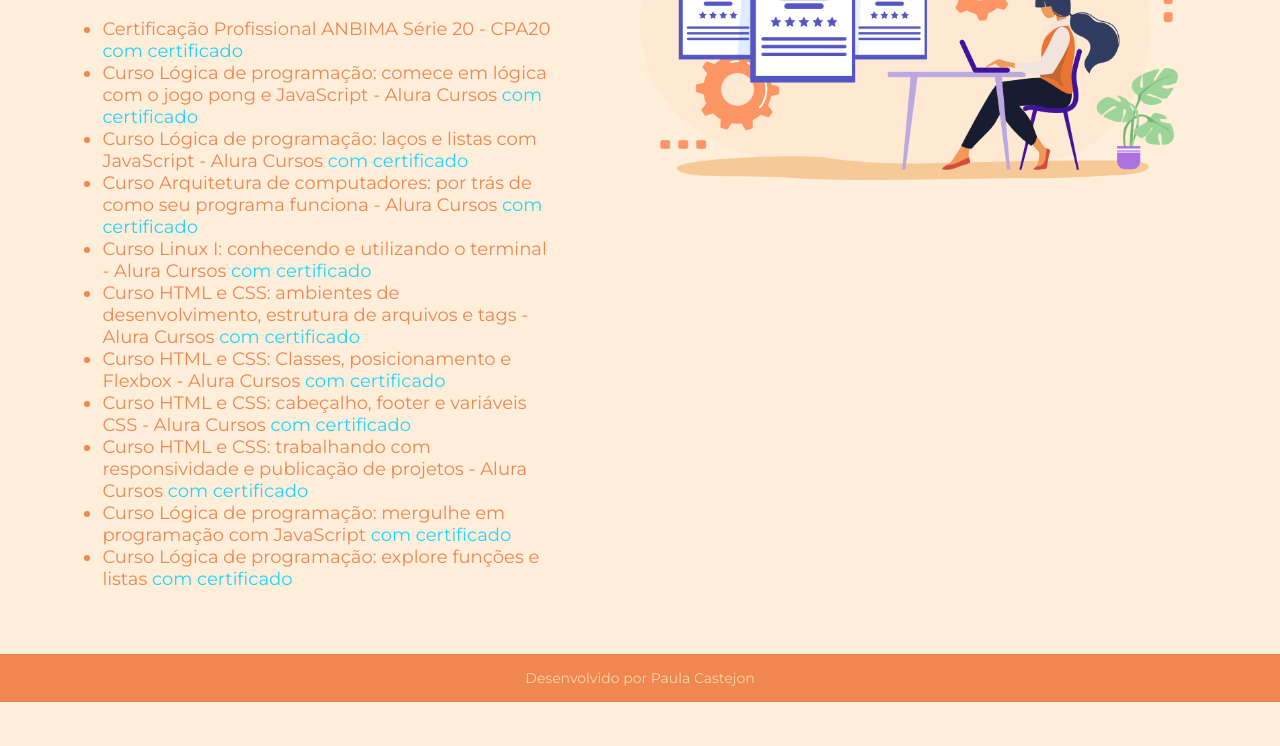
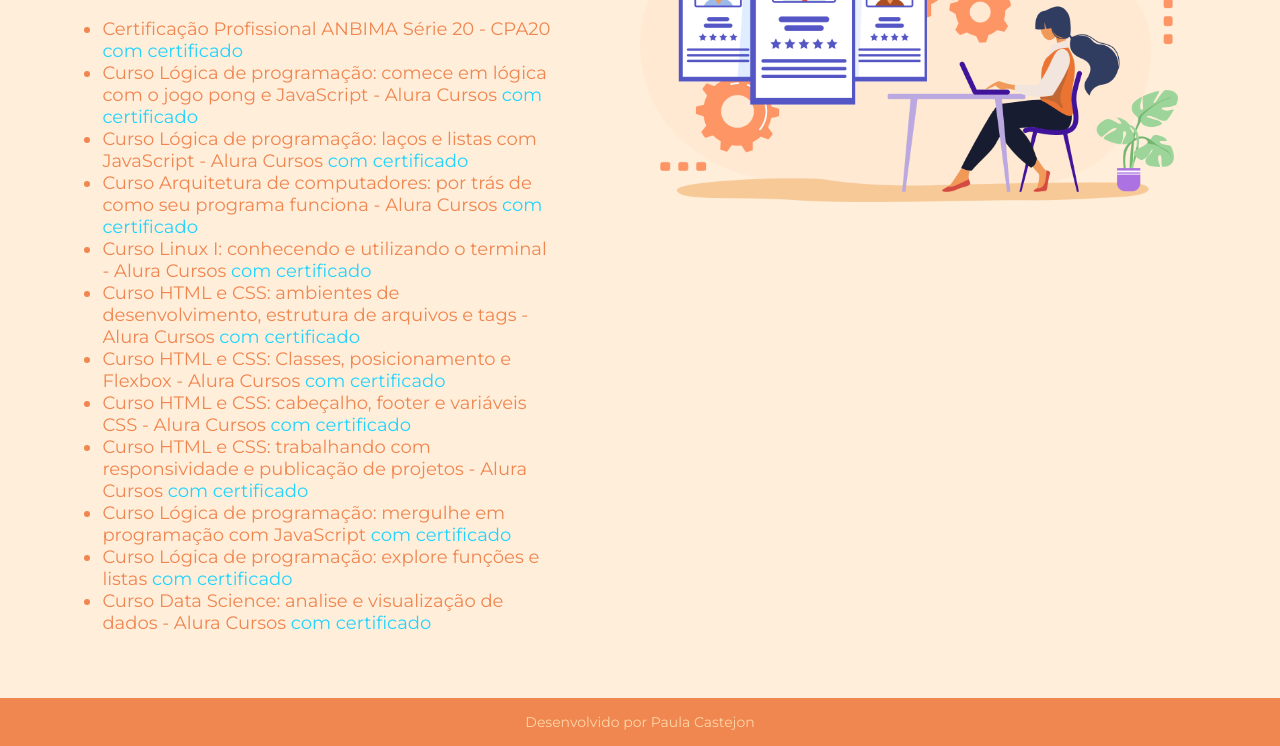
Before and after one commit to PaulaSCastejon/portfolio, a plain HTML site: page curriculo.html in a window 1280 px wide. Shown: the part 649-1395 px from the top of the page. Before the commit the page ends 1351 px from the top, so only its background shows below. Drawn offline with nearby package versions, Linux system fonts and the light colour scheme.

Commit message:
Update curriculo.html

```diff
--- a/curriculo.html
+++ b/curriculo.html
@@ -42,6 +42,7 @@
                 <li>Curso HTML e CSS: trabalhando com responsividade e publicação de projetos - Alura Cursos <a href="https://unibb.alura.com.br/certificate/F8031232/html-css-responsividade-publicacao-projetos">com certificado</a></li>
                 <li>Curso Lógica de programação: mergulhe em programação com JavaScript <a href="https://unibb.alura.com.br/certificate/F8031232/logica-programacao-mergulhe-programacao-javascript">com certificado</a></li>
                 <li>Curso Lógica de programação: explore funções e listas <a href= "https://unibb.alura.com.br/certificate/F8031232/logica-programacao-funcoes-listas">com certificado</a></li>
+                <li>Curso Data Science: analise e visualização de dados - Alura Cursos <a href="https://unibb.alura.com.br/certificate/F8031232/data-science-primeiros-passos">com certificado</a></li>
             </ul>
             </div>
         </section>
```
